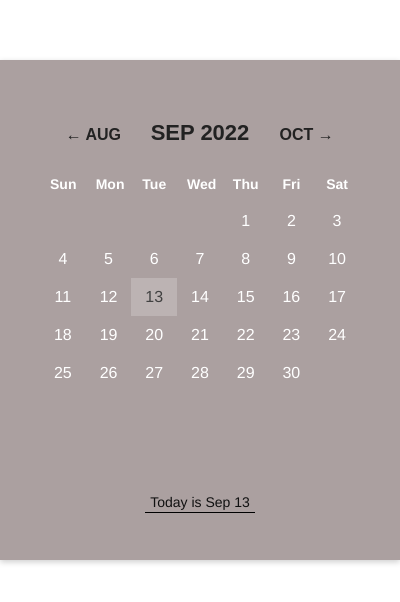
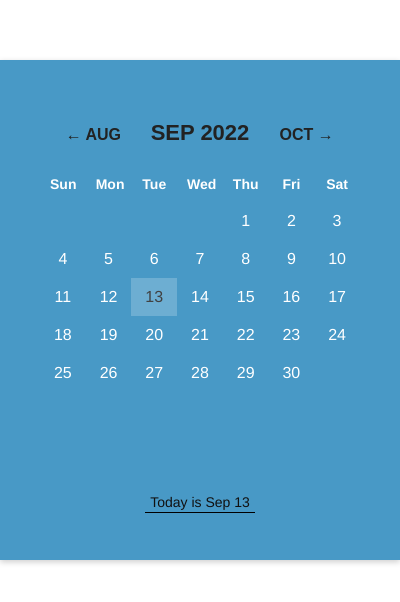
Before and after one commit to srijith-29/smartcalendar, a browser extension: page popup.html in a window 400 px wide. Shown: the part 112-714 px from the top of the page. Drawn offline with Linux system fonts and the light colour scheme.

Commit message:
change color

```diff
--- a/style.css
+++ b/style.css
@@ -15,7 +15,7 @@ body{
     color: #fff;
     margin: 10px auto;
     /* background: #04b6e2; */
-    background: #aba0a0;
+    background: #4899c6;
     padding: 60px 40px 80px 40px;
     width: 95%;
     max-width: 600px;
```
